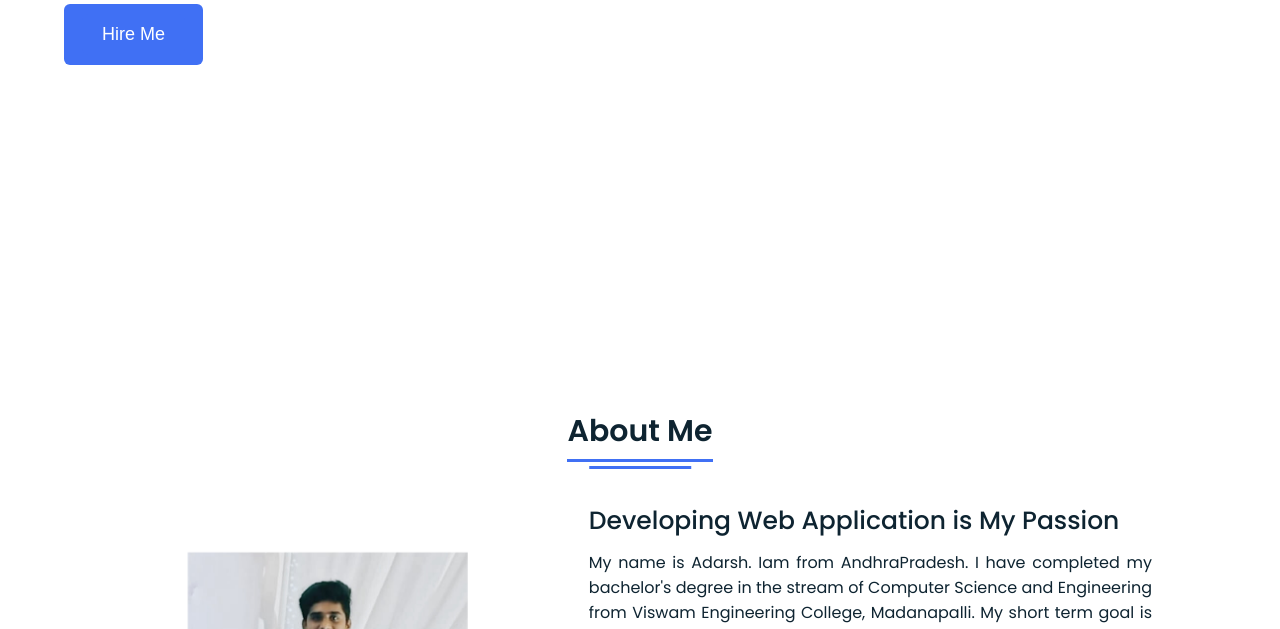
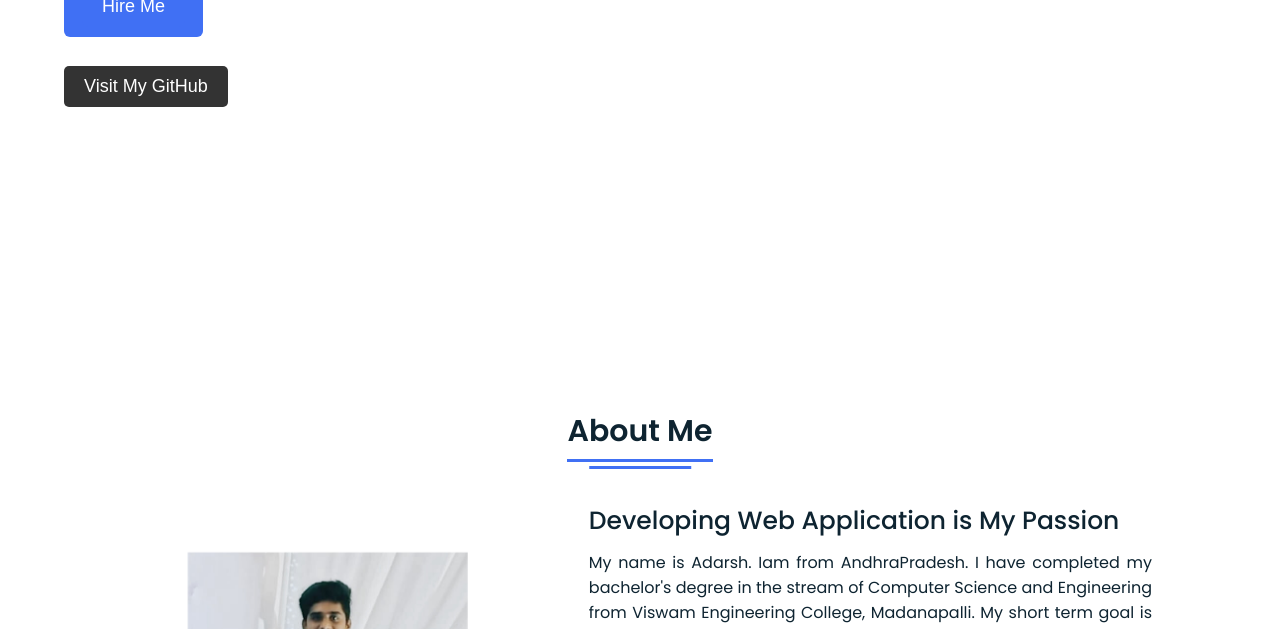
Before and after one commit to PagadalaAdarsh/MY-PORTFOLIO, a plain HTML site: page index.html in a window 1280 px wide. Shown: the part 471-1100 px from the top of the page. Drawn offline with Linux system fonts and the light colour scheme.

Commit message:
Updated portfolio with new changes

```diff
--- a/index.html
+++ b/index.html
@@ -63,6 +63,15 @@
               Hire Me
             </a></button>
         </div>
+
+
+        <div class="button-container">
+          <!-- GitHub Link -->
+          <a href="https://github.com/PagadalaAdarsh" target="_blank" class="github-link">
+            <button class="github-button">Visit My GitHub</button>
+          </a>
+        </div>
+
       </div>
     </section>
 
--- a/style.css
+++ b/style.css
@@ -140,6 +140,29 @@ nav.sticky .menu-btn{
 .navbar .menu .menu-btn{
   color: #fff;
 }
+
+/* GitHub Button Styling */
+.github-link {
+  display: inline-block;
+  margin-top: 15px;
+}
+
+.github-button {
+  padding: 10px 20px;
+  background-color: #333;
+  color: #fff;
+  border: none;
+  border-radius: 5px;
+  font-size: 18px;
+  cursor: pointer;
+  transition: background-color 0.3s;
+}
+
+.github-button:hover {
+  background-color: #4070f4;
+}
+
+
 
 /* home section styling */
 .home{
```
